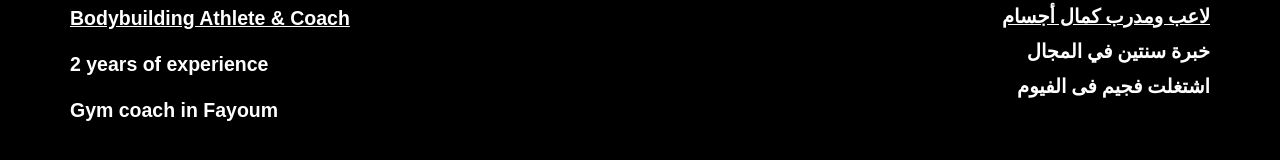
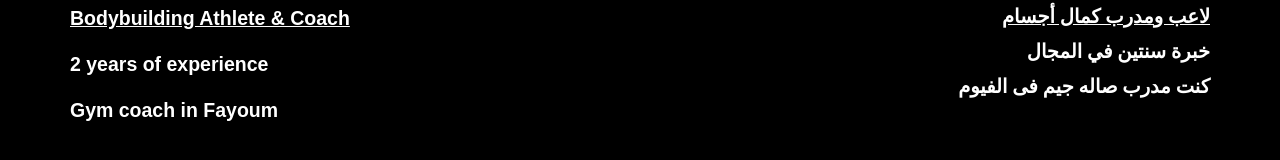
Before and after one commit to fadyhany1090/romel-azmy, a plain HTML site: page index.html in a window 1280 px wide. Shown: the part 816-976 px from the top of the page. Drawn offline with Linux system fonts and the light colour scheme.

Commit message:
Update index.html

```diff
--- a/index.html
+++ b/index.html
@@ -110,7 +110,7 @@
 
                     <u>لاعب ومدرب كمال أجسام</u><br>
                     <span style="display: inline-block; pt: 10px;"><b>خبرة سنتين في المجال</b></span><br>
-                    <b>اشتغلت فجيم فى الفيوم</b>
+                    <b>كنت مدرب صاله جيم فى الفيوم</b>
                 </font>
             </h2>
         </td>
```
